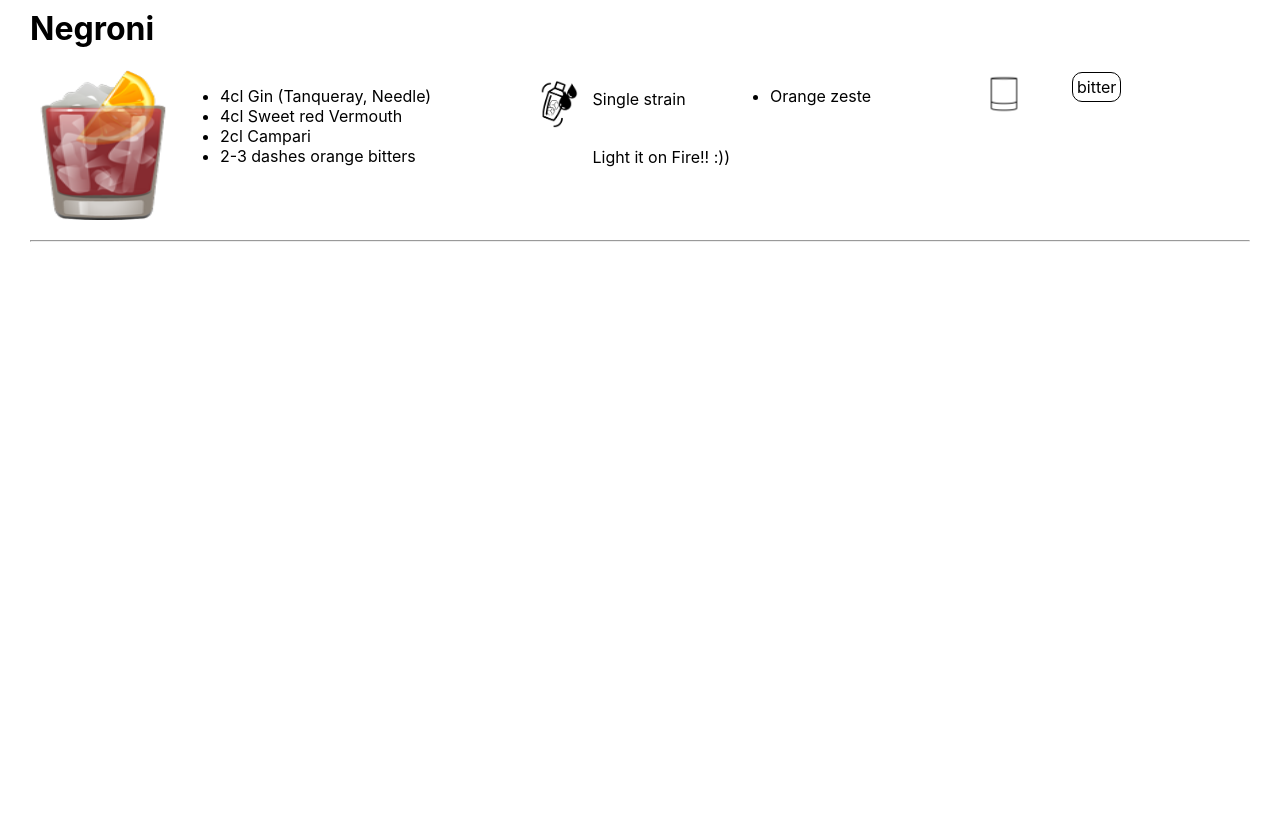
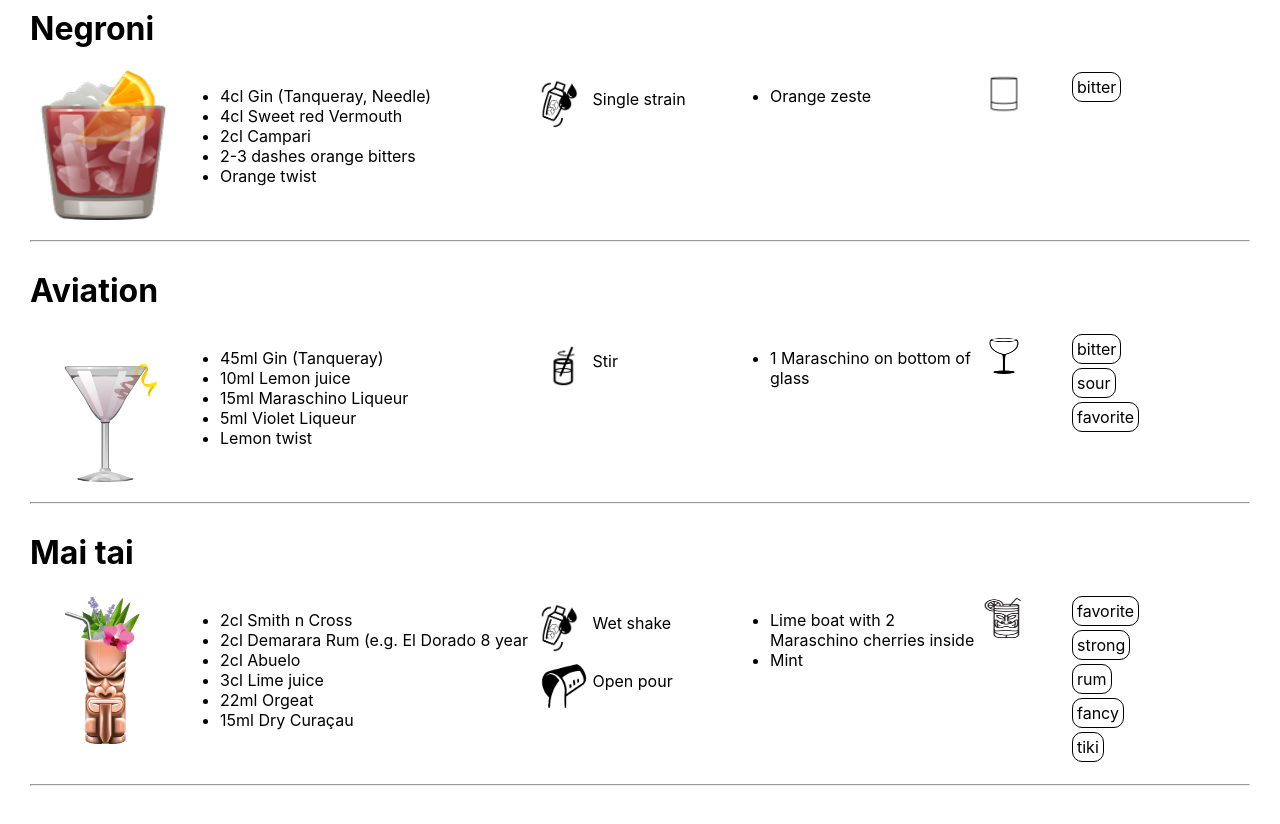
Before and after one commit to FlorianLiebhart/cocktails, a React (Create React App) app: page / in a window 1280 px wide. Shown: the part 380-1204 px from the top of the page. Before the commit the page ends 800 px from the top, so only its background shows below. Built offline with nearby package versions, Linux system fonts and the light colour scheme.

Commit message:
add aviation and maitai

```diff
--- a/src/domain/cocktails.ts
+++ b/src/domain/cocktails.ts
@@ -16,6 +16,8 @@ import {
 
 import whiskySourImg from './images/whiskysour.png';
 import negroniImg from './images/negroni.png';
+import aviationImg from './images/aviation.png';
+import maitaiImg from './images/maitai.png';
 
 
 const whiskySour = {
@@ -26,7 +28,8 @@ const whiskySour = {
         "2cl Lemon Juice",
         "1,5cl sugar sirup",
         "15ml egg white",
-        "1-2 dashes bitters"
+        "1-2 dashes bitters",
+        "Lemon twist"
     ],
     preparationSteps: [
         DRY_SHAKE,
@@ -43,10 +46,7 @@ const whiskySour = {
     ],
     tags: [
         "sour",
-        "favorite",
-        "amazing",
-        "sweet",
-        "Whisky"
+        "favorite"
     ]
 };
 
@@ -58,11 +58,11 @@ const negroni = {
         "4cl Gin (Tanqueray, Needle)",
         "4cl Sweet red Vermouth",
         "2cl Campari",
-        "2-3 dashes orange bitters"
+        "2-3 dashes orange bitters",
+        "Orange twist"
     ],
     preparationSteps: [
-        SINGLE_STRAIN,
-        "Light it on Fire!! :))"
+        SINGLE_STRAIN
     ],
     garnishes: [
         "Orange zeste"
@@ -75,8 +75,65 @@ const negroni = {
     ]
 };
 
+const aviation = {
+    name: "Aviation",
+    picture: aviationImg,
+    ingredients: [
+        "45ml Gin (Tanqueray)",
+        "10ml Lemon juice",
+        "15ml Maraschino Liqueur",
+        "5ml Violet Liqueur",
+        "Lemon twist"
+    ],
+    preparationSteps: [
+        STIR
+    ],
+    garnishes: [
+        "1 Maraschino on bottom of glass"
+    ],
+    glasses: [
+        NICKANDNORA_GLASS
+    ],
+    tags: [
+        "bitter",
+        "sour",
+        "favorite",
+    ]
+};
 
-const cocktails = [whiskySour, negroni];
+const maitai = {
+    name: "Mai tai",
+    picture: maitaiImg,
+    ingredients: [
+        "2cl Smith n Cross",
+        "2cl Demarara Rum (e.g. El Dorado 8 year",
+        "2cl Abuelo",
+        "3cl Lime juice",
+        "22ml Orgeat",
+        "15ml Dry Curaçau"
+    ],
+    preparationSteps: [
+        WET_SHAKE,
+        OPEN_POUR
+    ],
+    garnishes: [
+        "Lime boat with 2 Maraschino cherries inside",
+        "Mint"
+    ],
+    glasses: [
+        TIKI_GLASS
+    ],
+    tags: [
+        "favorite",
+        "strong",
+        "rum",
+        "fancy",
+        "tiki"
+    ]
+};
+
+
+const cocktails = [whiskySour, negroni, aviation, maitai];
 
 
 export default cocktails;
```
Also changed, not shown: src/domain/images/aviation.png (added), src/domain/images/maitai.png (added).
